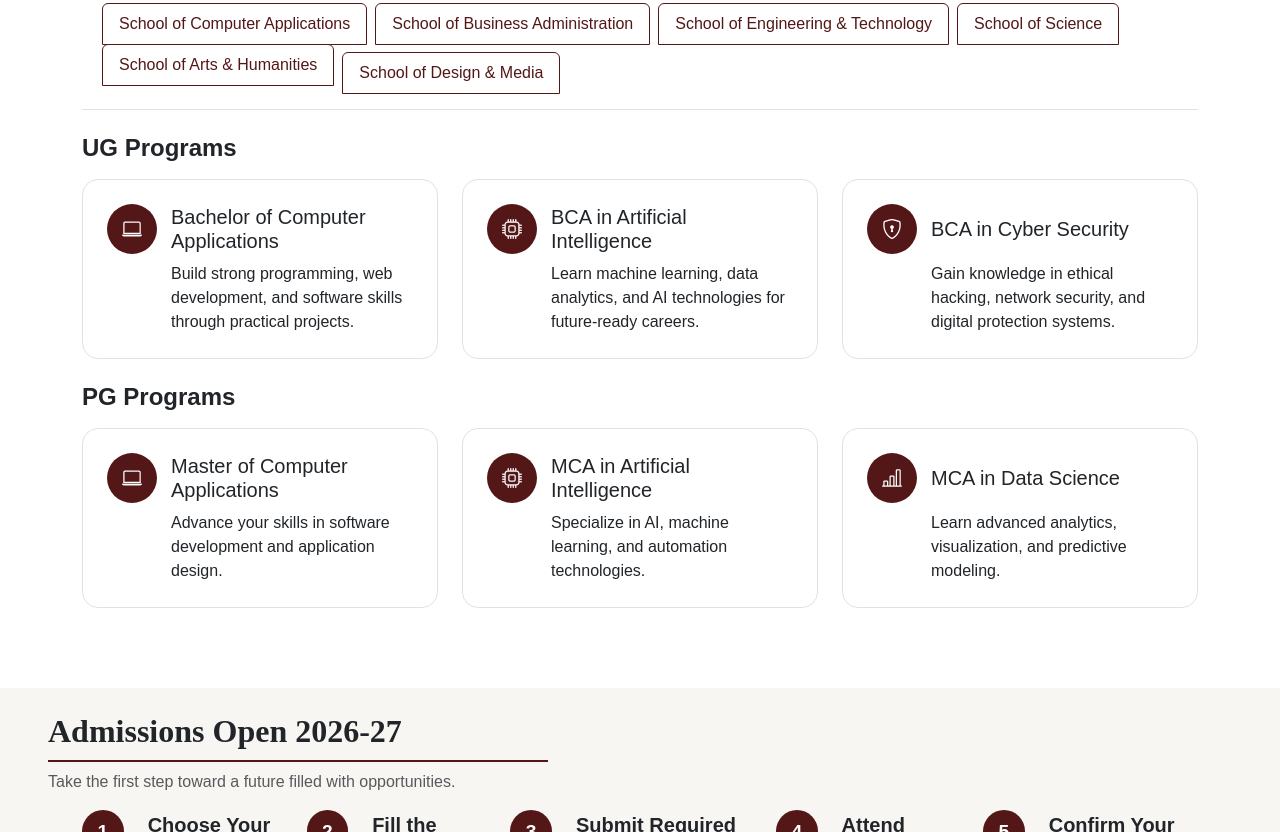
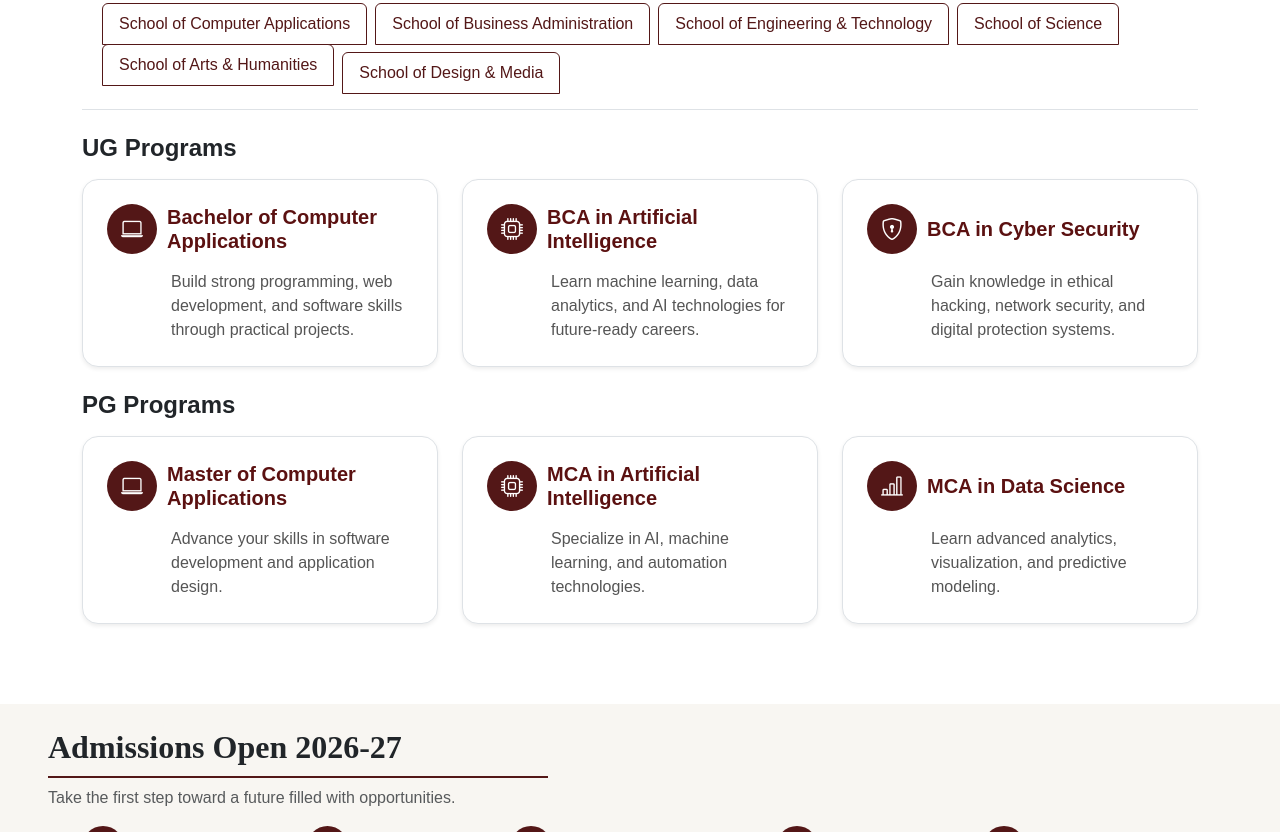
Before and after one commit to 08-Harini/CrestHill-University, a plain HTML site: page index.html in a window 1280 px wide. Shown: the part 1487-2319 px from the top of the page. Drawn offline with nearby package versions, Linux system fonts and the light colour scheme.

Commit message:
Update index.html

```diff
--- a/index.html
+++ b/index.html
@@ -7,6 +7,22 @@
 <link href="https://cdn.jsdelivr.net/npm/bootstrap@5.3.8/dist/css/bootstrap.min.css" rel="stylesheet" integrity="sha384-sRIl4kxILFvY47J16cr9ZwB07vP4J8+LH7qKQnuqkuIAvNWLzeN8tE5YBujZqJLB" crossorigin="anonymous">
 <link rel="stylesheet" href="https://cdn.jsdelivr.net/npm/bootstrap-icons@1.13.1/font/bootstrap-icons.min.css">
 <link href="https://unpkg.com/aos@2.3.1/dist/aos.css" rel="stylesheet">
+<style>
+  #programContent .row {
+    display: flex;
+    flex-wrap: wrap;
+  }
+  #programContent .program-card {
+    opacity: 1 !important;
+    visibility: visible !important;
+  }
+  #programContent .card-title,
+  #programContent .card-text {
+    opacity: 1 !important;
+    visibility: visible !important;
+  }
+</style>
+
 </head>
 <body>
 <div class="navbar navbar-expand-lg navbar-dark " id="nav">
@@ -33,7 +49,7 @@
                 <a  id="navbarl" class="nav-link text-light " href="#campus">Campus Life</a>
             </li>
             <li class="nav-item">
-                <a  id="navbarl"    class="nav-link text-light" href="#placements">Placements</a>
+                <a  id="navbarl" class="nav-link text-light" href="#placements">Placements</a>
             </li>
 
                 <li class="nav-item">
@@ -85,10 +101,9 @@
   Apply Now
 </button>
 
-        <a href="#program" class="btn px-4 py-3 rounded-pill ms-3"  id="hero-btns2" href>
+        <a href="#program" class="btn px-4 py-3 rounded-pill ms-3" id="hero-btns2">
             Explore Programs
         </a>
-</a>
     </div>
 
 </div>
@@ -127,6 +142,7 @@
     </p>
 
     <ul class="nav nav-tabs p-3 mt-4" id="programTabs" data-aos="zoom-in">
+      <li class="nav-item">
         <a id="school-computer-applications" class="nav-link active mx-1" href="#">School of Computer Applications</a>
       </li>
 
@@ -417,7 +433,6 @@ Submit
   <div class="container">
     <div class="row align-items-start g-5">
 
-      <!-- Left Side -->
       <div class="col-lg-6" data-aos="fade-right">
         <div class="contact">
           <h2 class="fw-bold mt-4">Contact Us</h2>
@@ -445,7 +460,7 @@ Submit
         </div>
       </div>
 
-      <!-- Right Side - Map -->
+
       <div class="col-lg-6" data-aos="fade-left">
         <iframe
           class="mt-5"
@@ -467,7 +482,7 @@ Submit
   <div class="footer-container">
     <div class="row gy-5">
 
-      <!-- Left -->
+
       <div class="col-lg-4">
         <h2 class="fw-bold footer-logo">CrestHill University</h2>
         <p class="footer-text mt-4">
@@ -476,7 +491,7 @@ Submit
         </p>
       </div>
 
-      <!-- Quick Links -->
+
       <div class="col-lg-2">
         <h4 class="fw-bold footer-heading">Quick Links</h4>
         <ul class="footer-links">
@@ -487,7 +502,7 @@ Submit
         </ul>
       </div>
 
-      <!-- Campus -->
+
       <div class="col-lg-3">
         <h4 class="fw-bold footer-heading">Campus</h4>
         <ul class="footer-links">
@@ -498,7 +513,6 @@ Submit
         </ul>
       </div>
 
-      <!-- Contact -->
       <div class="col-lg-3">
         <h4 class="fw-bold footer-heading">Contact</h4>
         <p class="footer-text">
@@ -519,9 +533,7 @@ Submit
   </div>
 </footer>
 
-</body>
 <script>
-
 
 const counters = document.querySelectorAll('.count');
 
@@ -558,13 +570,13 @@ counters.forEach(counter => {
 
 function card(icon, title, text) {
   return `
-    <div class="col-md-4" data-aos="zoom-in">
-      <div  class="card program-card mb-4 border rounded-4">
-        <div id="icon" class="card-body p-4">
-          <h5   class="card-title">
+    <div class="col-md-4 mb-4">
+      <div class="card program-card h-100 border rounded-4 shadow-sm" style="background:#ffffff; min-height:180px; display:block;">
+        <div class="card-body p-4" style="display:block; color:#212529;">
+          <h5 class="card-title fw-bold mb-3" style="color:#5b1111; display:flex; gap:10px; align-items:center;">
             <i class="bi ${icon}"></i><span>${title}</span>
           </h5>
-          <p   class="card-text">${text}</p>
+          <p class="card-text" style="color:#555; display:block;">${text}</p>
         </div>
       </div>
     </div>
@@ -679,11 +691,17 @@ document.querySelectorAll("#programTabs .nav-link").forEach(tab => {
 
     this.classList.add("active");
     document.getElementById("programContent").innerHTML = programData[this.id];
+
+
+    AOS.refresh();
   });
 });
 
 document.getElementById("programContent").innerHTML =
   programData["school-computer-applications"];
+
+
+AOS.refresh();
 </script>
 
 <div class="modal fade" id="signinModal" tabindex="-1">
@@ -739,7 +757,7 @@ Submit
     </div>
   </div>
 </div>
-<!-- Success Modal -->
+
 <div class="modal fade" id="successModal" tabindex="-1">
   <div class="modal-dialog modal-dialog-centered">
     <div class="modal-content rounded-4 p-2 text-center">
@@ -769,6 +787,7 @@ Submit
 
     </div>
   </div>
+</div>
 <script src="https://unpkg.com/aos@2.3.1/dist/aos.js"></script>
 
 <script>
```
